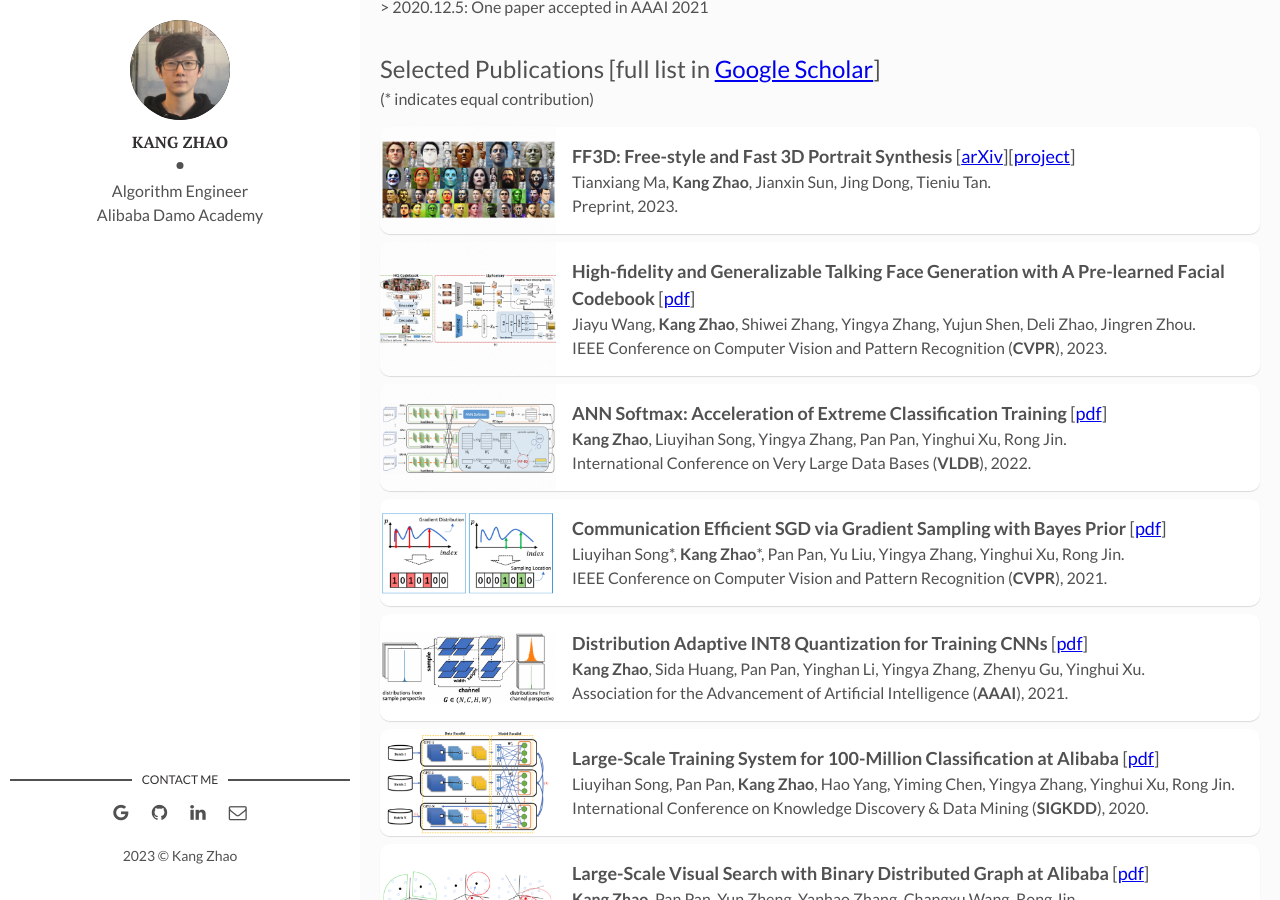
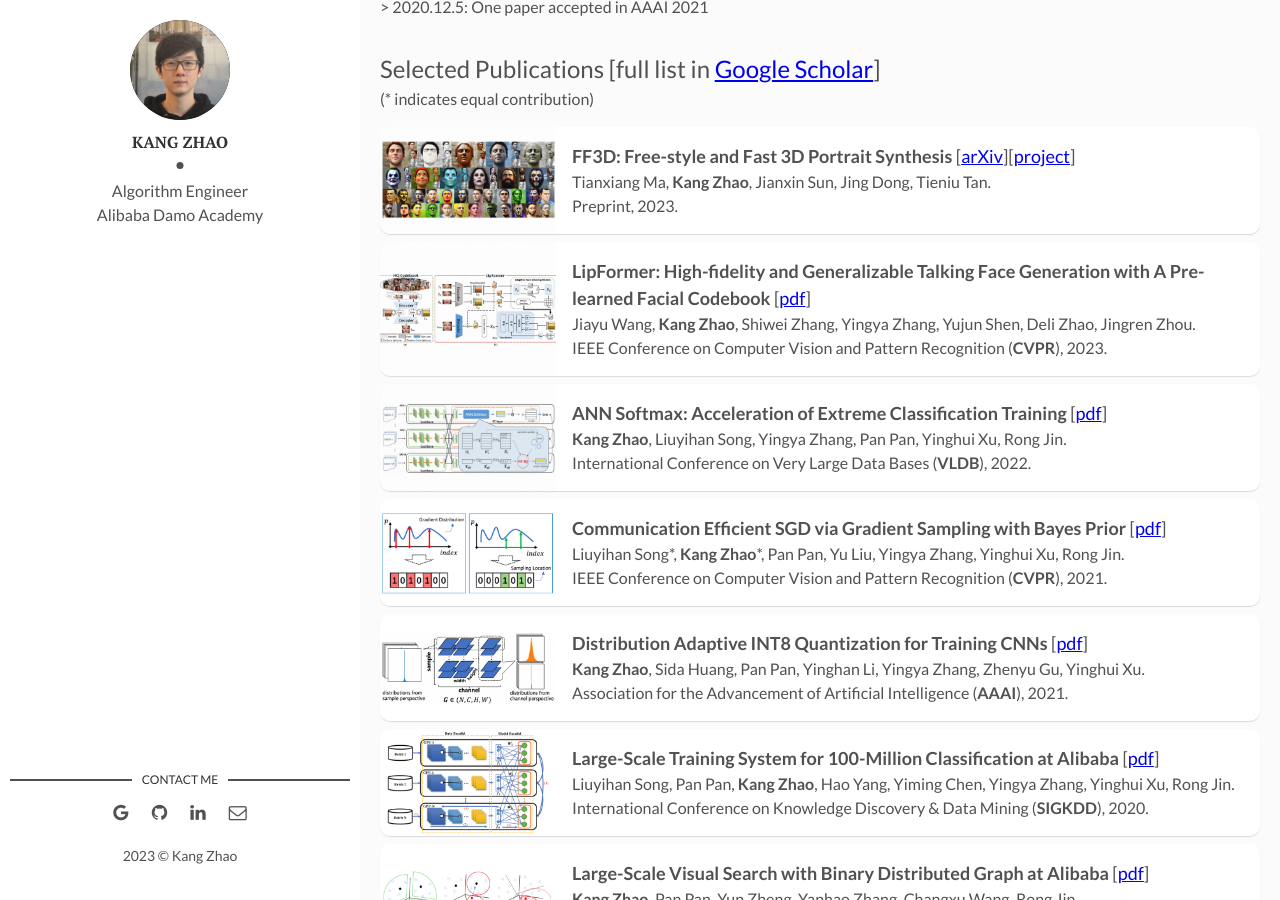
Before and after one commit to kangzhao2/kangzhao2.github.io, a Jekyll site: the page built from index.html, in a window 1280 px wide and 900 px high, scrolled down 401 px. Built offline with Jekyll 4.4.1, drawn with Linux system fonts in a browser that asks for light colours; the list of posts is cut into pages by our own code.

Commit message:
recover lipformer

```diff
--- a/index.html
+++ b/index.html
@@ -25,7 +25,7 @@ My research interests include large-scale visual search, computer vision and mac
 <article class="post">
   <a class="post-thumbnail" style="background-image: url({{"/assets/img/Lipformer.png"}})"></a>
   <div class="post-content">
-    <p><font size="4"><b>High-fidelity and Generalizable Talking Face Generation with A Pre-learned Facial Codebook</b> [<a href="https://openaccess.thecvf.com/content/CVPR2023/papers/Wang_LipFormer_High-Fidelity_and_Generalizable_Talking_Face_Generation_With_a_Pre-Learned_CVPR_2023_paper.pdf">pdf</a>]</font> <br>Jiayu Wang, <b>Kang Zhao</b>, Shiwei Zhang, Yingya Zhang, Yujun Shen, Deli Zhao, Jingren Zhou. <br>IEEE Conference on Computer Vision and Pattern Recognition (<b>CVPR</b>), 2023.</p>
+    <p><font size="4"><b>LipFormer: High-fidelity and Generalizable Talking Face Generation with A Pre-learned Facial Codebook</b> [<a href="https://openaccess.thecvf.com/content/CVPR2023/papers/Wang_LipFormer_High-Fidelity_and_Generalizable_Talking_Face_Generation_With_a_Pre-Learned_CVPR_2023_paper.pdf">pdf</a>]</font> <br>Jiayu Wang, <b>Kang Zhao</b>, Shiwei Zhang, Yingya Zhang, Yujun Shen, Deli Zhao, Jingren Zhou. <br>IEEE Conference on Computer Vision and Pattern Recognition (<b>CVPR</b>), 2023.</p>
   </div>
 </article>
 
```
